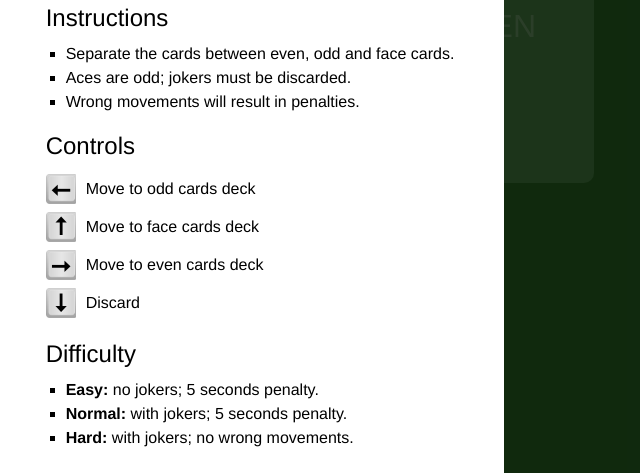
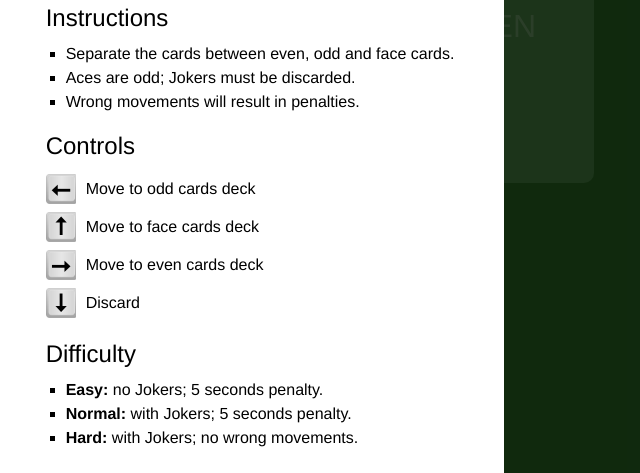
Before and after one commit to ivanfilhoz/card-game, a website built with Parcel: page src/index.html in a window 1280 px wide. Shown: the part 147-620 px from the top of the page, 390-1030 px from the left. Built offline with nearby package versions, Linux system fonts and the light colour scheme.

Commit message:
style: capitalize jokers

```diff
--- a/src/index.html
+++ b/src/index.html
@@ -22,7 +22,7 @@
         <h2>Instructions</h2>
         <ul>
           <li>Separate the cards between even, odd and face cards.</li>
-          <li>Aces are odd; jokers must be discarded.</li>
+          <li>Aces are odd; Jokers must be discarded.</li>
           <li>Wrong movements will result in penalties.</li>
         </ul>
         <h2>Controls</h2>
@@ -34,9 +34,9 @@
         </ul>
         <h2>Difficulty</h2>
         <ul>
-          <li><strong>Easy:</strong> no jokers; 5 seconds penalty.</li>
-          <li><strong>Normal:</strong> with jokers; 5 seconds penalty.</li>
-          <li><strong>Hard:</strong> with jokers; no wrong movements.</li>
+          <li><strong>Easy:</strong> no Jokers; 5 seconds penalty.</li>
+          <li><strong>Normal:</strong> with Jokers; 5 seconds penalty.</li>
+          <li><strong>Hard:</strong> with Jokers; no wrong movements.</li>
         </ul>
         <div class="overlay__buttons">
           <button id="button-easy">Easy</button>
```
